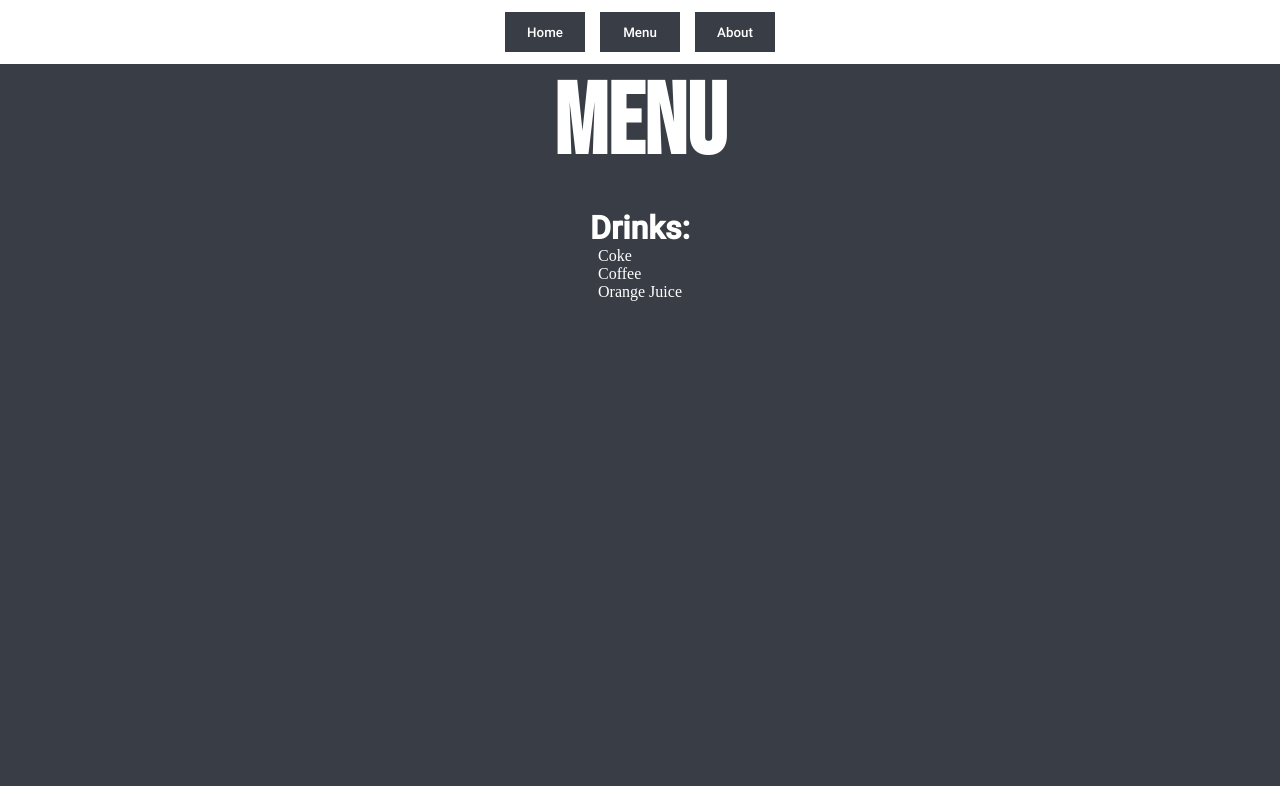
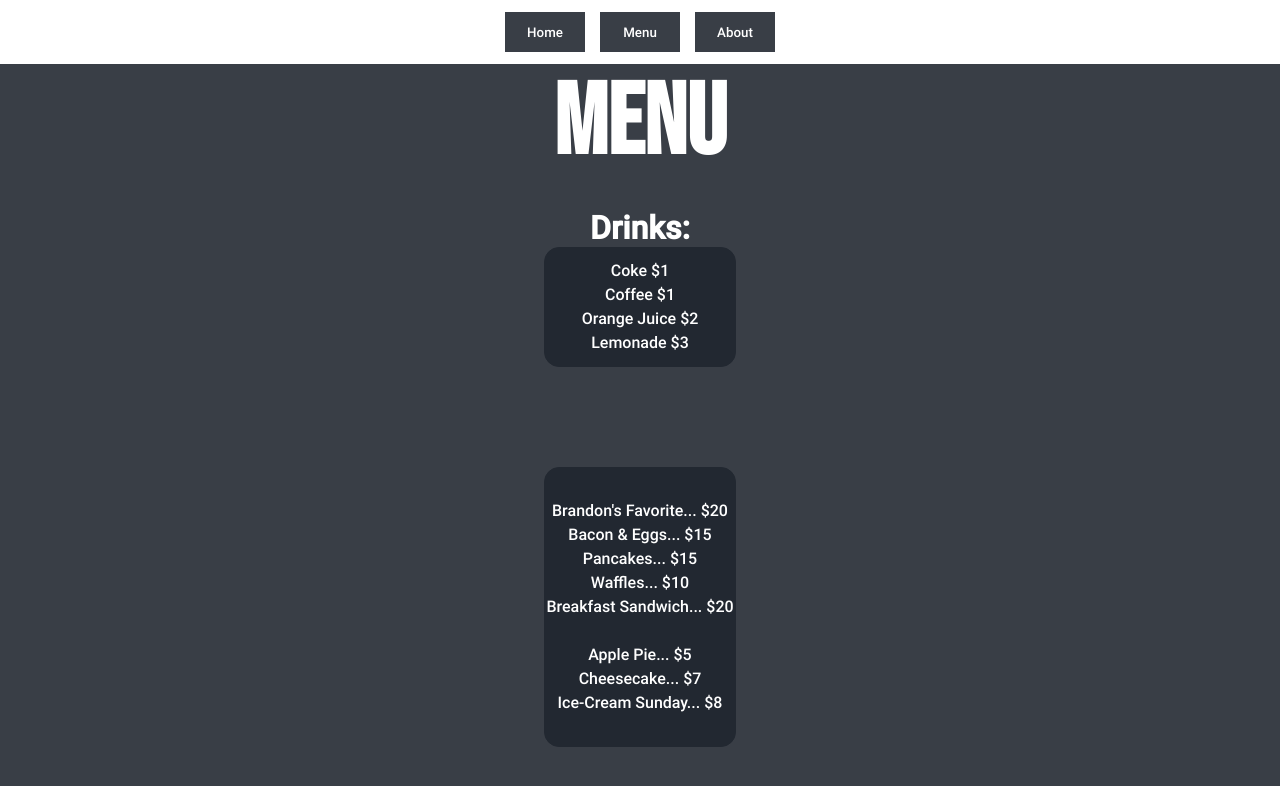
Before and after one commit to brandon-parkerson/restaurant, a website built with webpack: page src/index.html in a window 1280 px wide. Both pictures are taken after a click on the button "Menu". Built offline with nearby package versions, Linux system fonts and the light colour scheme.

Commit message:
Add all menu items.

```diff
--- a/src/about.js
+++ b/src/about.js
@@ -0,0 +1,5 @@
+const content = document.querySelector("#content");
+
+export function loadAbout() {
+    content.innerHTML = "";
+}
--- a/src/menu.js
+++ b/src/menu.js
@@ -6,6 +6,7 @@ export function loadMenu() {
     loadTitle();
     loadMenuContent();
     drinkList();
+    loadMains();
 
 };
 
@@ -26,14 +27,38 @@ function loadMenuContent() {
 };
 
 function drinkList() {
+    const drinksSection = document.createElement("div");
+    drinksSection.classList.add("drinks-section");
+    const drinks = document.createElement("p");
+    drinks.classList.add("drinks");
 
-    const drinks = document.createElement("p");
-    drinks.innerText = `Coke
-    Coffee
-    Orange Juice`;
+    drinks.innerText = `Coke $1
+    Coffee $1
+    Orange Juice $2
+    Lemonade $3`;
 
 
-    content.appendChild(drinks);
-    // TODO: Finish drink list and other food items. Design the menu item text.
 
+    drinksSection.appendChild(drinks);
+    content.appendChild(drinksSection);
 }
+
+function loadMains() {
+    const mainSection = document.createElement("div");
+    mainSection.classList.add("main-section");
+    const mains = document.createElement("p");
+    mains.classList.add("mains");
+
+    mains.innerText = `Brandon's Favorite... $20
+    Bacon & Eggs... $15
+    Pancakes... $15
+    Waffles... $10
+    Breakfast Sandwich... $20
+
+    Apple Pie... $5
+    Cheesecake... $7
+    Ice-Cream Sunday... $8`;
+
+    mainSection.appendChild(mains);
+    content.appendChild(mainSection);
+}
--- a/src/style.css
+++ b/src/style.css
@@ -123,3 +123,40 @@ h2 {
 .drinks-title {
     font-family: robotoMedium;
 }
+
+p {
+    font-family: robotoMedium;
+}
+
+.drinks-section {
+    background-color: #222831;
+    border: 1px solid #222831;
+    border-radius: 15px;
+    text-align: center;
+    width: 15vw;
+    height: 15%;
+    display: flex;
+    justify-content: center;
+    align-items: center;
+}
+
+.drinks {
+    line-height: 1.5em;
+}
+
+.main-section {
+    background-color: #222831;
+    border: 1px solid #222831;
+    border-radius: 15px;
+    text-align: center;
+    width: 15vw;
+    height: 35%;
+    display: flex;
+    justify-content: center;
+    align-items: center;
+    margin-top: 100px;
+}
+
+.mains {
+    line-height: 1.5em;
+}
```
